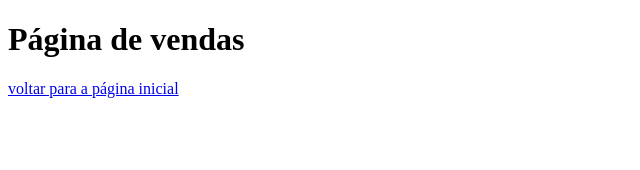
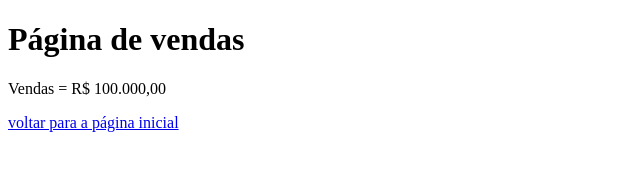
Before and after one commit to keketkr/aulagithub, a plain HTML site: page vendas.html in a window 1280 px wide. Shown: the whole page, without its empty margins (0-640 px from the left). Drawn offline with Linux system fonts and the light colour scheme.

Commit message:
acrescentado valor das vendas

```diff
--- a/vendas.html
+++ b/vendas.html
@@ -8,6 +8,7 @@
 </head>
 <body>
     <h1>Página de vendas</h1>
+    <p>Vendas = R$ 100.000,00</p>
     <a href="index.html">voltar para a página inicial</a>
 </body>
 </html>
```
